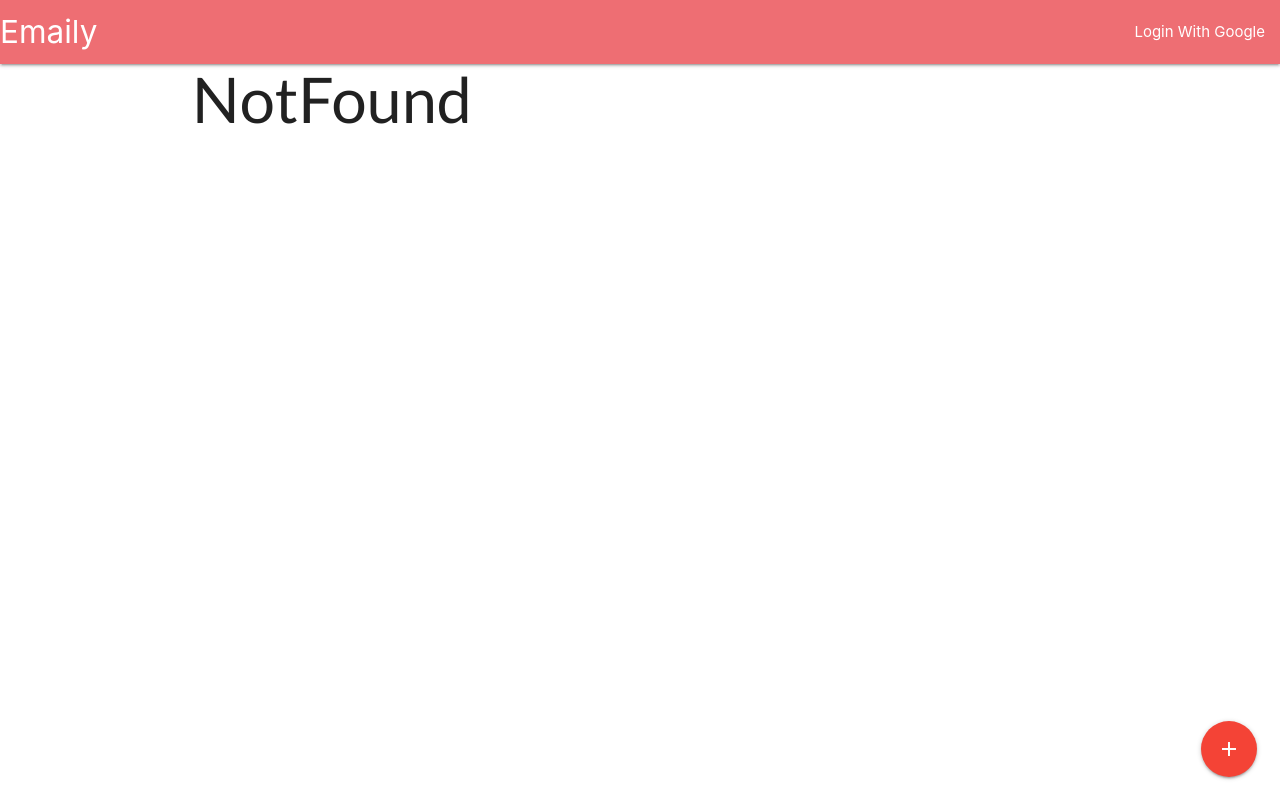
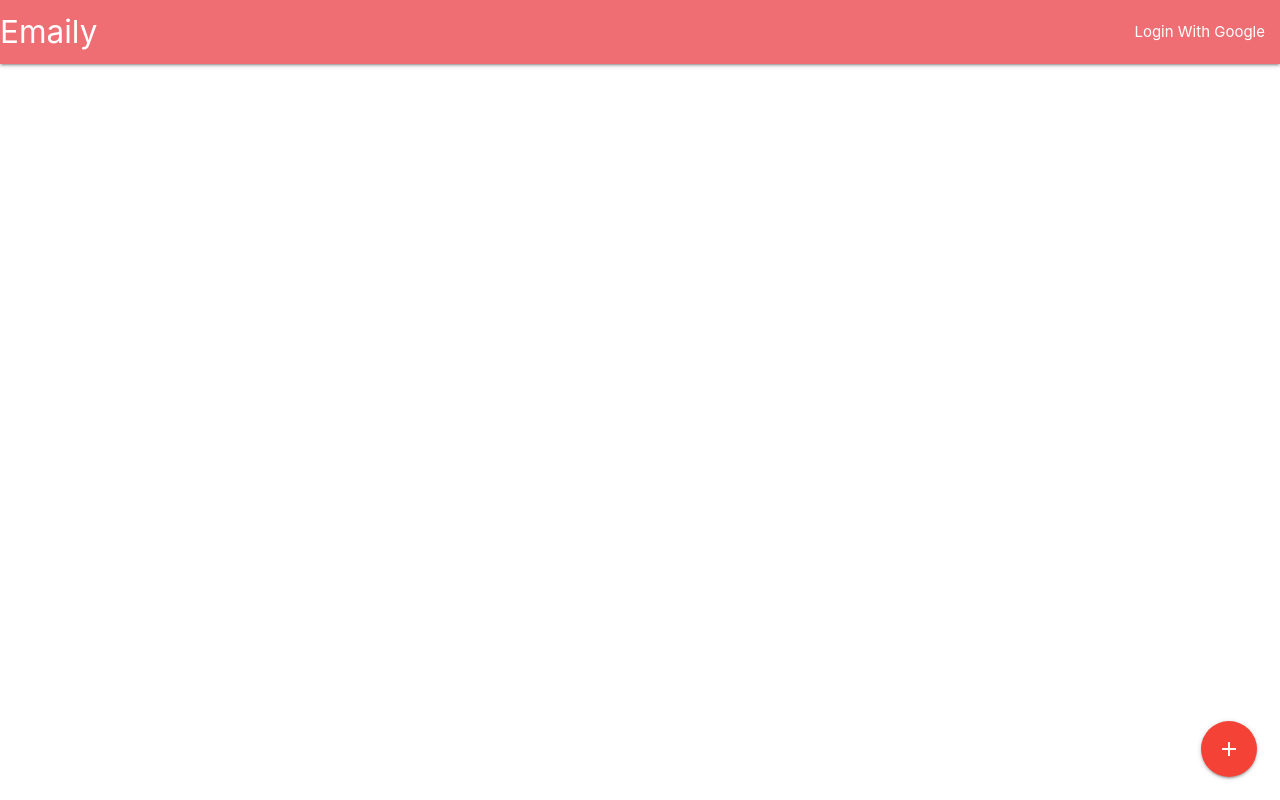
Before and after one commit to KelvinMitaki/Node-React, a React (Create React App) app in the folder client/: page /surveys in a window 1280 px wide. Built offline with nearby package versions, Linux system fonts and the light colour scheme; no server answers.

Commit message:
removed  iframe

```diff
--- a/client/src/components/Header.js
+++ b/client/src/components/Header.js
@@ -14,18 +14,7 @@ class Header extends Component {
           >
             Emaily
           </Link>
-          <iframe
-            src="https://localhost:3000/test"
-            style={{
-              height: "100vh",
-              width: "100vw",
-              position: "fixed",
-              top: "0",
-              left: "0",
-              border: "none",
-            }}
-            id="iframe"
-          ></iframe>
+
           <ul className="right">
             <li>{this.props.loggedIn && <Payments />}</li>
             <li style={{ margin: "15px 10px 0 10px" }}>
```
